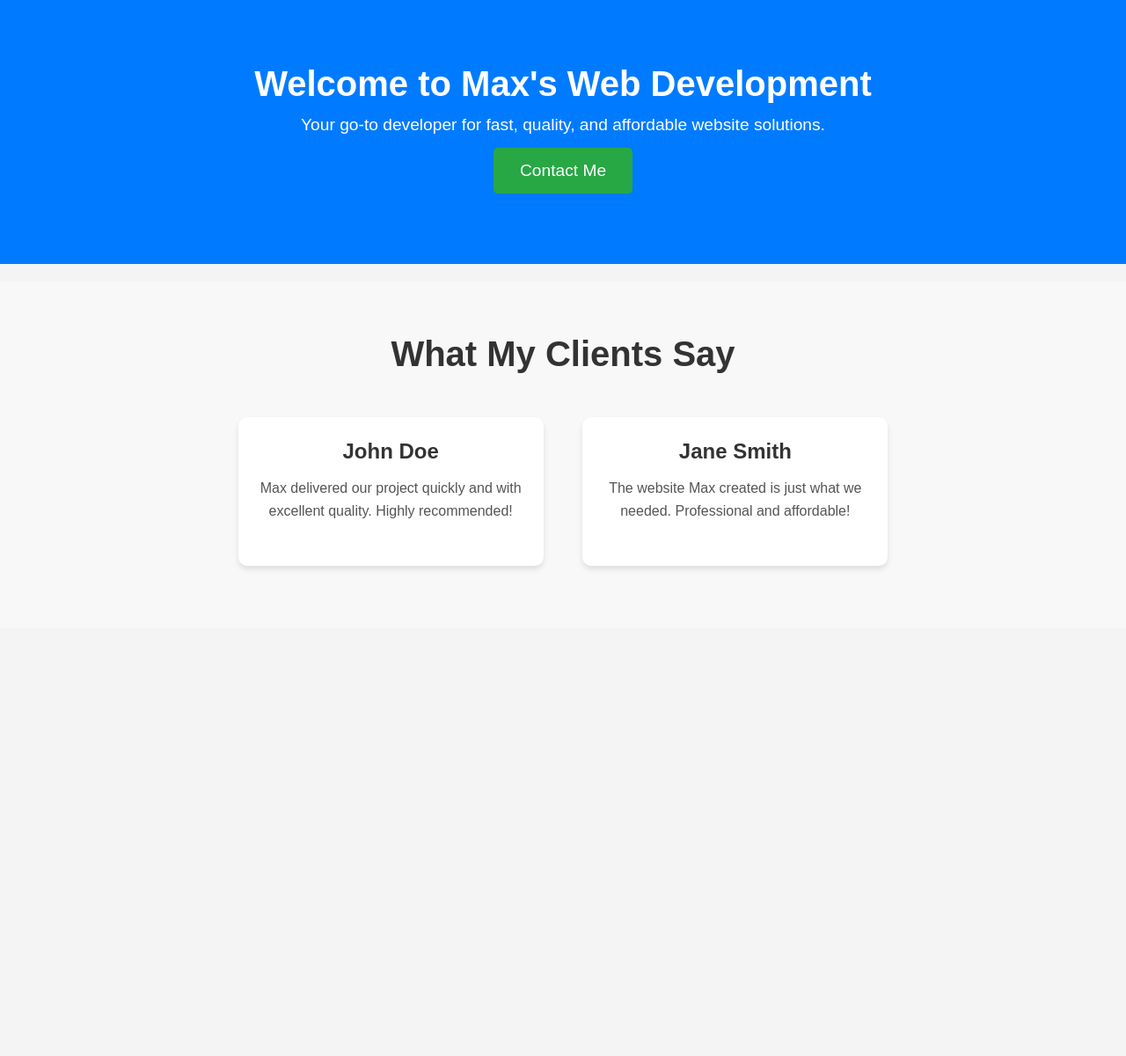
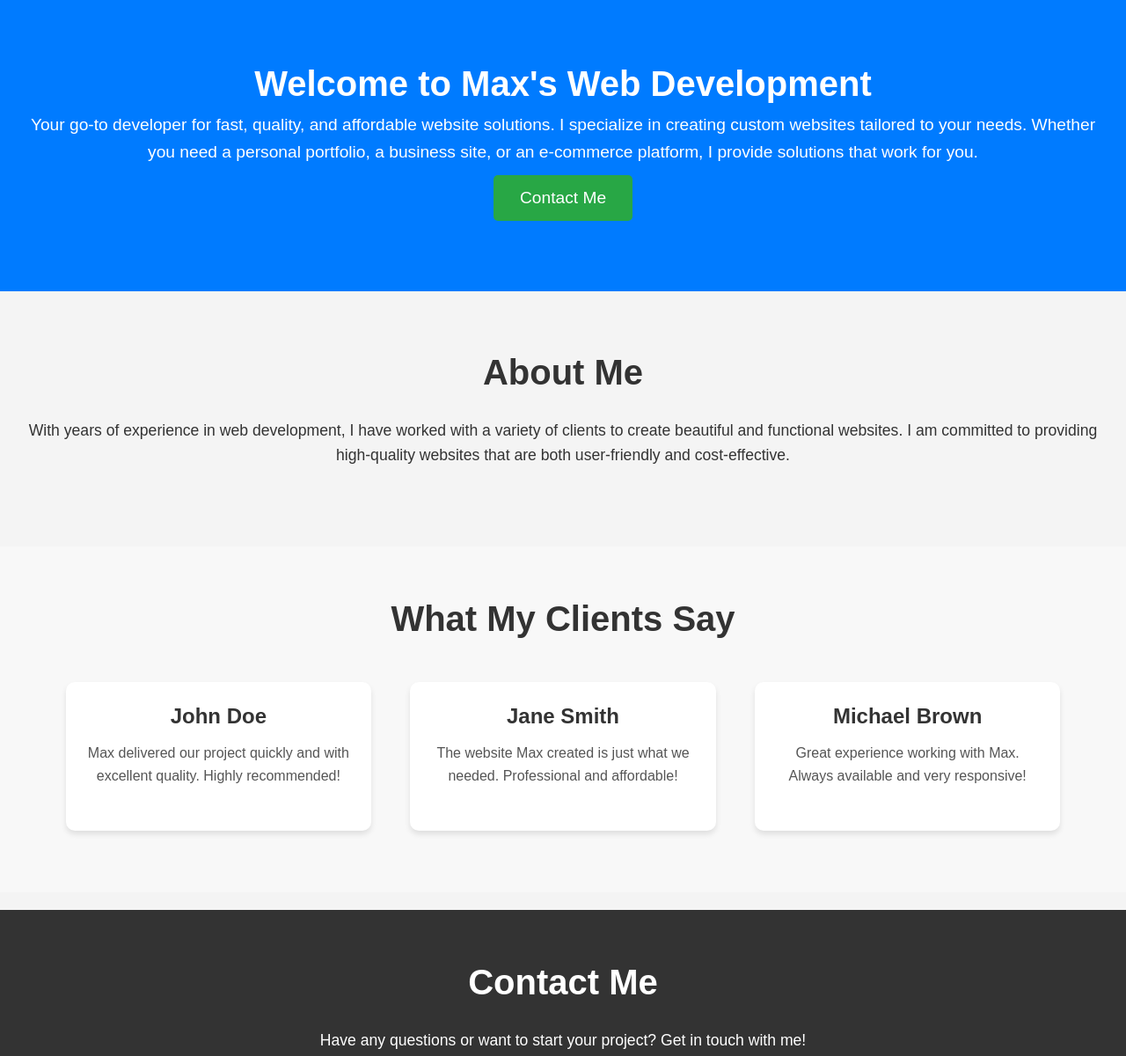
Before and after one commit to maksymmm/MaxWebWorks, a plain HTML site: page index.html in a window 1280 px wide. Shown: the part 240-1440 px from the top of the page at 88% size. Before the commit the page ends 973 px from the top, so only its background shows below. Drawn offline with Linux system fonts and the light colour scheme.

Commit message:
Update index.html

```diff
--- a/index.html
+++ b/index.html
@@ -7,7 +7,6 @@
     <title>Max - Web Developer</title>
     <link rel="stylesheet" href="styles.css">
     <style>
-        /* Загальні стилі */
         * {
             margin: 0;
             padding: 0;
@@ -49,7 +48,6 @@
             font-weight: bold;
         }
 
-        /* Головна секція */
         .hero {
             background-color: #007bff;
             color: white;
@@ -65,7 +63,6 @@
             font-size: 1.2em;
         }
 
-        /* Відгуки клієнтів */
         .testimonials {
             background-color: #f8f8f8;
             padding: 50px 20px;
@@ -91,7 +88,6 @@
             color: #555;
         }
 
-        /* Контактна секція */
         #contact {
             padding: 50px 20px;
             background-color: #333;
@@ -127,7 +123,6 @@
             text-decoration: underline;
         }
 
-        /* Мобільні стилі */
         @media (max-width: 768px) {
             .testimonial-card {
                 width: 100%;
@@ -140,34 +135,37 @@
             const content = {
                 en: {
                     welcome: "Welcome to Max's Web Development",
-                    description: "Your go-to developer for fast, quality, and affordable website solutions.",
+                    description: "Your go-to developer for fast, quality, and affordable website solutions. I specialize in creating custom websites tailored to your needs. Whether you need a personal portfolio, a business site, or an e-commerce platform, I provide solutions that work for you.",
+                    aboutText: "With years of experience in web development, I have worked with a variety of clients to create beautiful and functional websites. I am committed to providing high-quality websites that are both user-friendly and cost-effective.",
+                    testimonial1: "Max delivered our project quickly and with excellent quality. Highly recommended!",
+                    testimonial2: "The website Max created is just what we needed. Professional and affordable!",
+                    testimonial3: "Great experience working with Max. Always available and very responsive!",
                     contactText: "Have any questions or want to start your project? Get in touch with me!",
                     emailButton: "Send an Email",
-                    telegramText: "Or message me on Telegram",
-                    testimonial1: "Max delivered our project quickly and with excellent quality. Highly recommended!",
-                    testimonial2: "The website Max created is just what we needed. Professional and affordable!",
-                    testimonial3: "Great experience working with Max. Always available and very responsive!"
+                    telegramText: "Or message me on Telegram"
                 },
                 de: {
                     welcome: "Willkommen bei Max' Webentwicklung",
-                    description: "Ihr Entwickler für schnelle, qualitativ hochwertige und erschwingliche Webseiten.",
+                    description: "Ihr Entwickler für schnelle, qualitativ hochwertige und erschwingliche Webseitenlösungen. Ich spezialisiere mich auf die Erstellung von maßgeschneiderten Websites, die auf Ihre Bedürfnisse abgestimmt sind. Egal, ob Sie ein persönliches Portfolio, eine Unternehmenswebsite oder eine E-Commerce-Plattform benötigen, ich biete Lösungen, die für Sie funktionieren.",
+                    aboutText: "Mit jahrelanger Erfahrung in der Webentwicklung habe ich mit einer Vielzahl von Kunden zusammengearbeitet, um wunderschöne und funktionale Websites zu erstellen. Ich setze mich dafür ein, qualitativ hochwertige Websites zu liefern, die sowohl benutzerfreundlich als auch kostengünstig sind.",
+                    testimonial1: "Max hat unser Projekt schnell und mit hervorragender Qualität geliefert. Sehr zu empfehlen!",
+                    testimonial2: "Die von Max erstellte Website ist genau das, was wir brauchten. Professionell und erschwinglich!",
+                    testimonial3: "Tolle Erfahrung mit Max. Immer erreichbar und sehr reaktionsschnell!",
                     contactText: "Haben Sie Fragen oder möchten Sie Ihr Projekt starten? Kontaktieren Sie mich!",
                     emailButton: "E-Mail senden",
-                    telegramText: "Oder schreiben Sie mir auf Telegram",
-                    testimonial1: "Max hat unser Projekt schnell und mit hervorragender Qualität geliefert. Sehr zu empfehlen!",
-                    testimonial2: "Die von Max erstellte Website ist genau das, was wir brauchten. Professionell und erschwinglich!",
-                    testimonial3: "Tolle Erfahrung mit Max. Immer erreichbar und sehr reaktionsschnell!"
+                    telegramText: "Oder schreiben Sie mir auf Telegram"
                 }
             };
 
             document.getElementById("welcome").innerText = content[lang].welcome;
             document.getElementById("description").innerText = content[lang].description;
+            document.getElementById("aboutText").innerText = content[lang].aboutText;
+            document.getElementById("testimonial1").innerText = content[lang].testimonial1;
+            document.getElementById("testimonial2").innerText = content[lang].testimonial2;
+            document.getElementById("testimonial3").innerText = content[lang].testimonial3;
             document.getElementById("contactText").innerText = content[lang].contactText;
             document.getElementById("emailButton").innerText = content[lang].emailButton;
             document.getElementById("telegramText").innerText = content[lang].telegramText;
-            document.getElementById("testimonial1").innerText = content[lang].testimonial1;
-            document.getElementById("testimonial2").innerText = content[lang].testimonial2;
-            document.getElementById("testimonial3").innerText = content[lang].testimonial3;
         }
     </script>
 </head>
@@ -188,9 +186,14 @@
 
     <div class="hero">
         <h1 id="welcome">Welcome to Max's Web Development</h1>
-        <p id="description">Your go-to developer for fast, quality, and affordable website solutions.</p>
+        <p id="description">Your go-to developer for fast, quality, and affordable website solutions. I specialize in creating custom websites tailored to your needs. Whether you need a personal portfolio, a business site, or an e-commerce platform, I provide solutions that work for you.</p>
         <button class="contact-btn" onclick="window.location.href = 'mailto:maksymusbtc@gmail.com';">Contact Me</button>
     </div>
+
+    <section id="about">
+        <h2>About Me</h2>
+        <p id="aboutText">With years of experience in web development, I have worked with a variety of clients to create beautiful and functional websites. I am committed to providing high-quality websites that are both user-friendly and cost-effective.</p>
+    </section>
 
     <section id="testimonials" class="testimonials">
         <h2>What My Clients Say</h2>
@@ -202,4 +205,18 @@
             <h3>Jane Smith</h3>
             <p id="testimonial2">The website Max created is just what we needed. Professional and affordable!</p>
         </div>
-        <div class="testimonial-card
+        <div class="testimonial-card">
+            <h3>Michael Brown</h3>
+            <p id="testimonial3">Great experience working with Max. Always available and very responsive!</p>
+        </div>
+    </section>
+
+    <section id="contact">
+        <h2>Contact Me</h2>
+        <p id="contactText">Have any questions or want to start your project? Get in touch with me!</p>
+        <button class="contact-btn" onclick="window.location.href = 'mailto:maksymusbtc@gmail.com';" id="emailButton">Send an Email</button>
+        <p><span id="telegramText">Or message me on Telegram</span> <a href="https://t.me/Sulyma126" target="_blank">@Sulyma126</a></p>
+    </section>
+
+    <footer>
+        <p>&copy;
```
